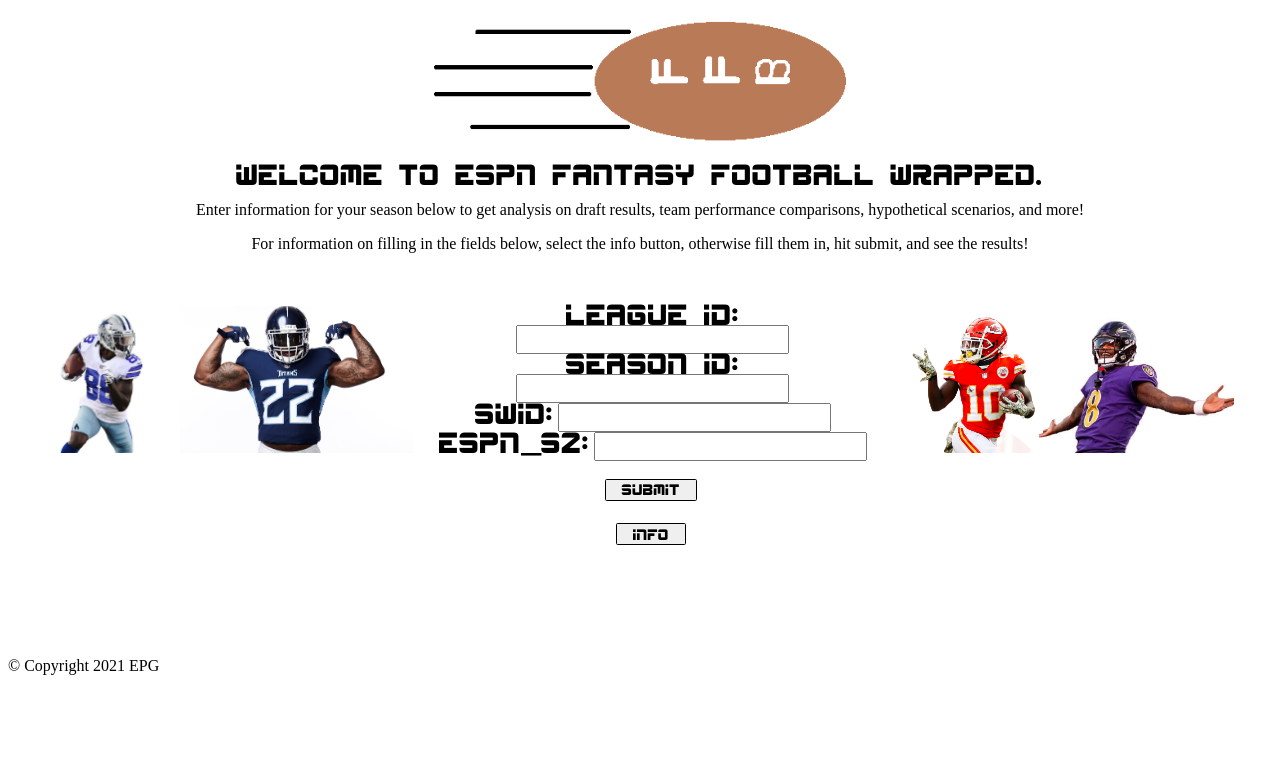
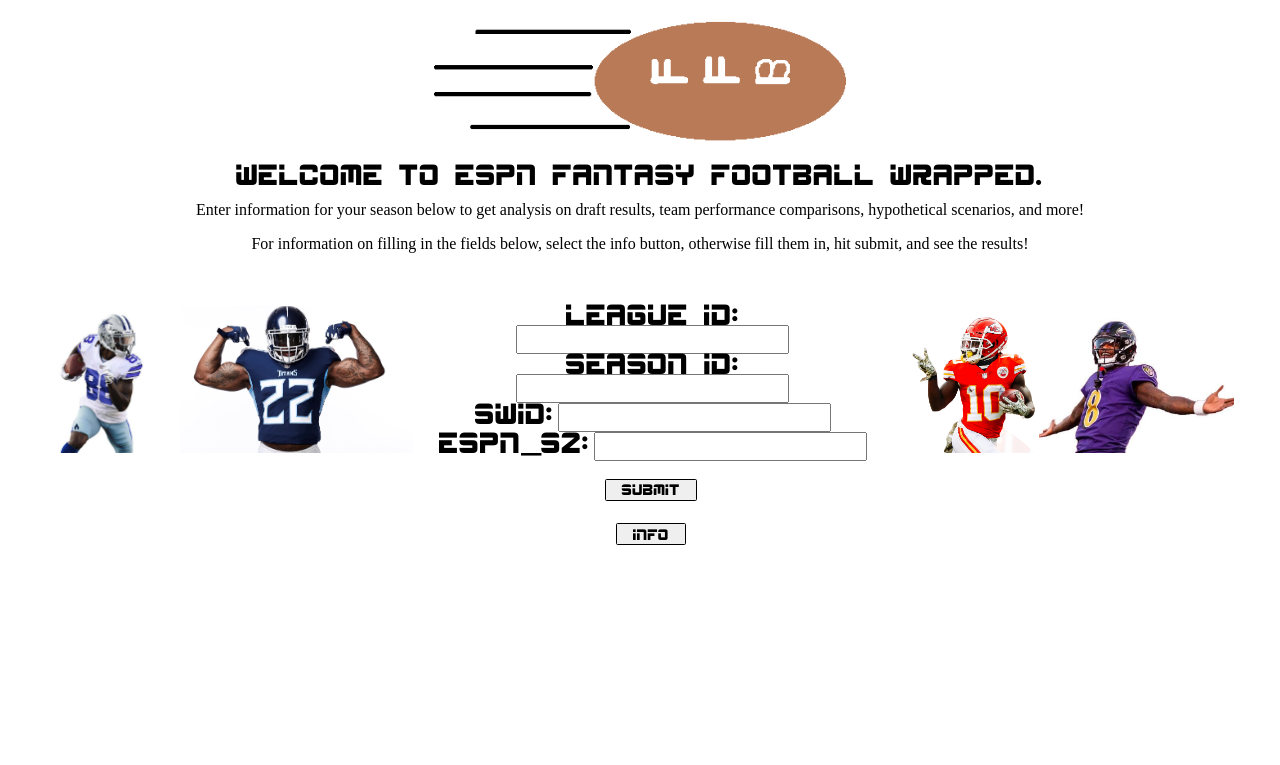
Before and after one commit to ethanglaser/espn-ffb-wrapped, a Flask app: page / in a window 1280 px wide. Shown: the top 765 px of the page. Run offline with Flask 2, Linux system fonts and the light colour scheme.

Commit message:
removed copyright lol

```diff
--- a/wrapped/templates/league_form.html
+++ b/wrapped/templates/league_form.html
@@ -133,6 +133,6 @@
         </div>
 
     </div>
-    <br><br><br><br><br><br>
-    <footer>&copy; Copyright 2021 EPG</footer>
+    <!-- <br><br><br><br><br><br> -->
+    <!-- <footer>&copy; Copyright 2021 EPG</footer> -->
 </form>
```
